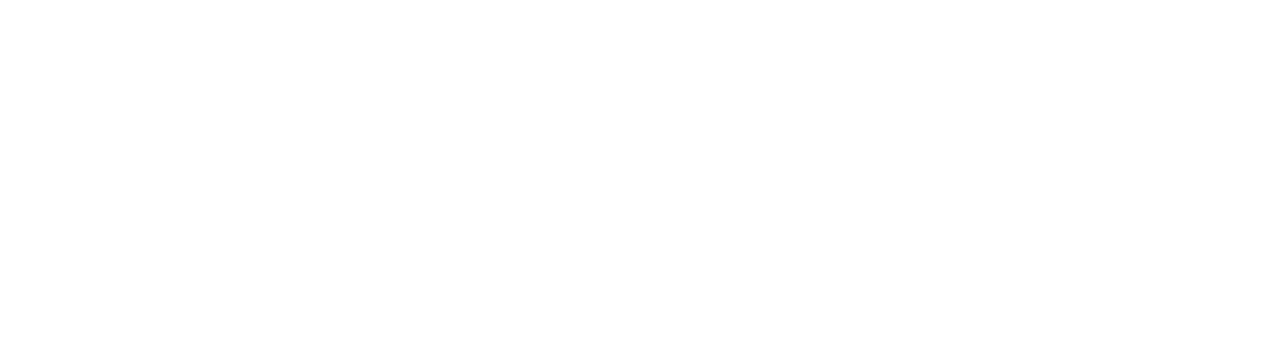
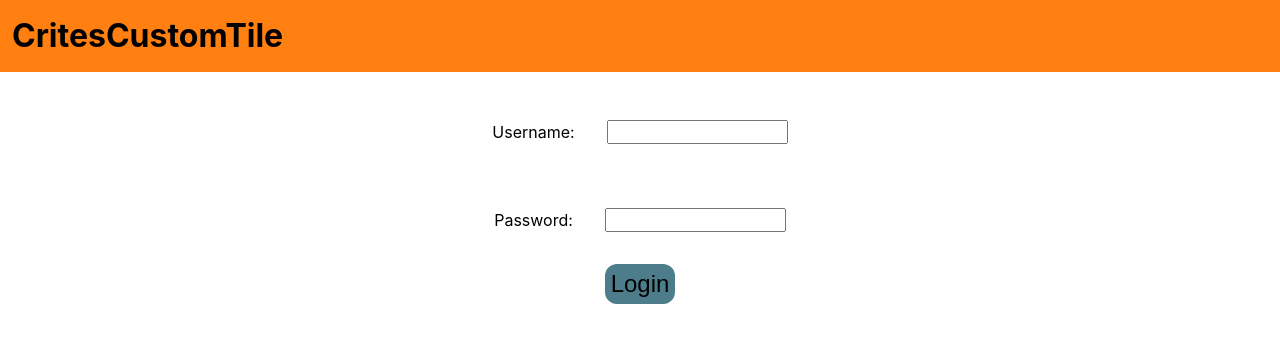
Before and after one commit to nbeswick99/CritesCustomTile, a React (Vite) app in the folder client/: page /admin in a window 1280 px wide. Before the commit this address had no page. Shown: the top 342 px of the page. Built offline with nearby package versions, Linux system fonts and the light colour scheme.

Commit message:
FrontEnd MVP Complete

```diff
--- a/client/src/App.jsx
+++ b/client/src/App.jsx
@@ -10,7 +10,7 @@ import TileFloor from './views/TileFloor.jsx'
 // import HardwoodFloor from './views/HardwoodFloor.jsx'
 
 //Admin View imports
-
+import AdminLogin from './views/AdminLogin.jsx'
 import AdminHome from './views/AdminHome.jsx'
 
 
@@ -28,10 +28,8 @@ function App() {
           {/* <Route path='/HardwoodFloor' element={<HardwoodFloor/>}/> */}
 
           {/* Admin Routes */}
+          <Route path='/admin' element ={<AdminLogin/>}/>
           <Route path='/admin/home' element={<AdminHome/>}/>
-          {/* <Route path='/clients/:id' element={<ShowOne/>} />
-          <Route path='/clients/new' element={<Form />} />
-          <Route path="/clients/:id/update" element={<Update />} /> */}
         </Routes>
     </main>
   )
--- a/client/src/assets/images/index.js
+++ b/client/src/assets/images/index.js
@@ -2,6 +2,7 @@
 import heroImage from './general/HeroImage.jpg'
 import backSplashHero from './general/backSplashHero.jpg'
 import showerHero from './general/showerHero.jpg'
+import tileFloorHero from './general/tileFloorHero.jpg'
 //Backsplash imports
 import backSplash1 from './backsplash/backsplash1.jpg'
 import backSplash2 from './backsplash/backsplash2.jpg'
@@ -42,8 +43,9 @@ const allImages = {
     generalImgs: [
         heroImage,
         backSplashHero,
-        showerHero
-        ],
+        showerHero,
+        tileFloorHero
+    ],
     // Backsplash Images
     backsplashImgs: [
         backSplash1,
--- a/client/src/components/Navbar.jsx
+++ b/client/src/components/Navbar.jsx
@@ -15,8 +15,8 @@ const Navbar = () => {
           <Link to={"/Backsplash"}>Backsplash</Link>
           <Link to={"/Shower"}>Shower</Link>
           <Link to={"/TileFloor"}>Tile Floor</Link>
-          <Link to={"/HardwoodFloor"}>Hardwood Floor</Link>
-          <Link to={"/VinylPlank"}>Vinyl Plank Floor</Link>
+          {/* <Link to={"/HardwoodFloor"}>Hardwood Floor</Link>
+          <Link to={"/VinylPlank"}>Vinyl Plank Floor</Link> */}
         </div>
       </div>
       <Link to={"/Contact"}>Contact</Link>
--- a/client/src/css/AdminHome.css
+++ b/client/src/css/Admin.css
@@ -15,6 +15,32 @@
 }
 .logout-button:hover{
     background-color: #3c6470;
+    transition: 100ms;
+}
+
+.login-container {
+    display: flex;
+    justify-content: center;
+}
+.form-container{
+    display: flex;
+    flex-direction: column;
+    align-items: center;
+}
+.input-container{
+    display: flex;
+    justify-content: space-between;
+}
+.login-button {
+    background-color:#4D7C8A;
+    transition: 100ms;
+    border-radius: .5em;
+    border: none;
+    font-size: 1.5em;
+    padding: .25em;
+}
+.login-button:hover{
+    background-color: #ff7f11;
     transition: 100ms;
 }
 .admin-body{
--- a/client/src/css/ContactForm.css
+++ b/client/src/css/ContactForm.css
@@ -5,7 +5,7 @@
   align-items: center;
   overflow:hidden;
   padding:1em;
-  width: 25vw;
+  width: 30vw;
   border-radius:10%;
 }
 .form{
--- a/client/src/css/Service.css
+++ b/client/src/css/Service.css
@@ -1,3 +1,8 @@
+.service-wrapper{
+  display:flex;
+  flex-direction: column;
+}
+
 .service-container{
   display: flex;
   justify-content: space-around;
@@ -37,27 +42,41 @@ p.service-text{
   object-fit:cover;
   margin-bottom: 10px;
 }
-.image-gallery-container {
-  Display: flex;
-  max-width: 100%;
-  overflow: hidden;
+.gallery-text{
+  color:#4D7C8A;
+  font-size: 3em;
+  text-align: center;
+  padding: .5em;
+}
+.gallery-container {
+  display: flex;
+  flex-direction: column;
+  align-items: center;
+  gap: 1em;
+}
+
+.gallery-row {
+  display: flex;
+  justify-content: center;
 }
 
 .gallery-item{
-  max-width: 20vw;
-  object-fit:cover;
+  width: 20vw;
+  height: 70vh;
+  object-fit: cover;
+  object-position: center;
 }
 
-@media screen and (max-width: 768px) {
-  .image-gallery-container {
-    grid-template-columns: repeat(auto-fit, minmax(200px, 1fr));
-  }
-}
+/* Backsplash  page */
 
 /* Shower page*/
 #shower-banner {
   object-position: 50% 20%;
 }
+/* TileFloorPage */
 #tile-floor-banner{
-  object-position: 50% 35%
+  object-position: 50% 35%;
 }
+#tileFloor0{
+  object-position: 50% 20%;
+}
--- a/client/src/views/AdminHome.jsx
+++ b/client/src/views/AdminHome.jsx
@@ -4,7 +4,7 @@ import { useNavigate} from "react-router-dom"
 //Components
 import ContactCard from "../components/ContactCard"
 //css import
-import '../css/AdminHome.css'
+import '../css/Admin.css'
 
 const AdminHome = () => {
     //state variables
--- /dev/null
+++ b/client/src/views/AdminLogin.jsx
@@ -0,0 +1,66 @@
+import React from "react";
+import {useState} from "react"
+import { useNavigate } from "react-router-dom";
+import axios from "axios";
+
+//css import
+import '../css/Admin.css'
+
+
+const AdminLogin = () => {
+    const [login, setLogin] = useState({
+        username: "",
+        password: "",
+    });
+    const [loginErr, setLoginErr] = useState();
+
+    const Navigate = useNavigate();
+
+    const changeHandler = (e) => {
+        setLogin((prevState) => ({...prevState,
+        [e.target.name]: e.target.value
+      }));
+    };
+
+    const submitHandler = (e) => {
+        e.preventDefault();
+        axios.post("http://localhost:8000/api/login", login)
+        .then((res) => {
+        console.log(res.data)
+        setLogin({
+            username:"",
+            password:"",
+        });
+          Navigate("/admin/home");
+        })
+        .catch((err) => {
+          {
+            setLoginErr(err.response.data.errors)
+            console.log(createErr)
+          }
+        })
+      }
+
+    return (
+        <div>
+            <div className='admin-header'>
+                <h1>CritesCustomTile</h1>
+            </div>
+            <div className="login-container">
+                <form onSubmit={(e) => submitHandler(e)} className="form-container">
+                    <div className="input-container">
+                        <label htmlFor="username"> Username: </label>
+                        <input type="text" name="username" value={login.username} onChange={(e) => changeHandler(e)}/>
+                    </div>
+                    <div className="input-container">
+                        <label htmlFor="password">Password: </label>
+                        <input type="text" name="password" value={login.password}onChange={(e) => changeHandler(e)}/>
+                    </div>
+                    <button type="submit" className="login-button">Login</button>
+                </form>
+            </div>
+        </div>
+    )
+}
+
+export default AdminLogin
--- a/client/src/views/Backsplash.jsx
+++ b/client/src/views/Backsplash.jsx
@@ -13,7 +13,7 @@ import allImages from '../assets/images/index.js'
 const Backsplash = () => {
   const {backsplashImgs} = allImages
   return (
-    <div>
+    <div className='service-wrapper'>
       <div className='bigheader'>
         <Header />
         <Navbar />
@@ -34,14 +34,21 @@ const Backsplash = () => {
         <ContactForm/>
       </div>
       {/* Gallery Images */}
-      <ol>
-        {backsplashImgs.map( (eachImg, IDX) => {
-          return (
-          <li>
-            <img className="gallery-item" id={`backsplash${IDX}`} src={eachImg} alt="" />
-          </li>
-          )})};
-      </ol>
+      <h2 className='gallery-text'>Gallery</h2>
+      <div className='gallery-container'>
+        <div classname='gallery-row'>
+          <img className='gallery-item' id="backsplash0" src={backsplashImgs[0]} alt="" />
+          <img className='gallery-item' id="backsplash1" src={backsplashImgs[1]} alt="" />
+          <img className='gallery-item' id="backsplash2" src={backsplashImgs[2]} alt="" />
+          <img className='gallery-item' id="backsplash3" src={backsplashImgs[3]} alt="" />
+        </div>
+        <div classname='gallery-row'>
+          <img className='gallery-item' id="backsplash4" src={backsplashImgs[4]} alt="" />
+          <img className='gallery-item' id="backsplash5" src={backsplashImgs[5]} alt="" />
+          <img className='gallery-item' id="backsplash6" src={backsplashImgs[6]} alt="" />
+          <img className='gallery-item' id="backsplash7" src={backsplashImgs[7]} alt="" />
+        </div>
+      </div>
     </div>
   )
 }
--- a/client/src/views/Shower.jsx
+++ b/client/src/views/Shower.jsx
@@ -5,8 +5,11 @@ import Header from '../components/Header.jsx'
 import ContactForm from '../components/ContactForm'
 //css imports
 import '../css/Service.css'
+//image imports
+import allImages from '../assets/images/index.js'
 
 const Shower = () => {
+  const {generalImgs, showerImgs} = allImages
   return (
     <div>
       <div className='bigheader'>
@@ -14,7 +17,7 @@ const Shower = () => {
         <Navbar />
       </div>
       {/* Banner image */}
-      <img className='banner' id='shower-banner' src="https://scontent.fosu2-1.fna.fbcdn.net/v/t39.30808-6/348430705_310901787940079_3405793847406322326_n.jpg?_nc_cat=102&ccb=1-7&_nc_sid=127cfc&_nc_ohc=smoh_dt53QEQ7kNvgGG7duz&_nc_ht=scontent.fosu2-1.fna&oh=00_AYABUEUku5-aQ1grX1AEDuZYlijVe6j09Z6nr7-i7EFtEg&oe=669A5831" alt="Backsplash" />
+      <img className='banner' id='shower-banner' src={generalImgs[2]} alt="Backsplash" />
       {/* Blurb and Contact form */}
       <div className='service-container'>
         <div className='service-text-container'>
@@ -28,10 +31,20 @@ const Shower = () => {
         <ContactForm/>
       </div>
       {/* Gallery Images */}
-      <div className='image-gallery-container'>
-        <img className='gallery-item' src="https://scontent.fosu2-1.fna.fbcdn.net/v/t39.30808-6/288761646_174665798253800_6400174334444935491_n.jpg?_nc_cat=106&ccb=1-7&_nc_sid=3a1ebe&_nc_ohc=ZFnA8rnrfOUQ7kNvgHJN7xD&_nc_ht=scontent.fosu2-1.fna&oh=00_AYBtRW5-z9kcTtuuJD2zyWCVfBiluGXcTUs7I5CNhe17_A&oe=669A2F01" alt="" />
-        <img className='gallery-item' src="https://scontent.fosu2-1.fna.fbcdn.net/v/t39.30808-6/275125846_152919833761730_7744277862122368930_n.jpg?_nc_cat=109&ccb=1-7&_nc_sid=3a1ebe&_nc_ohc=5Y_Z82z8txsQ7kNvgF9OrlF&_nc_ht=scontent.fosu2-1.fna&oh=00_AYBaV6YwaEVCo19Jb5-LQuBVZnfw6LMHrPuc61T0O7aEdw&oe=669A3876" alt="" />
-        <img className='gallery-item' src="https://scontent.fosu2-1.fna.fbcdn.net/v/t39.30808-6/273149164_146700544383659_1020882095174248639_n.jpg?_nc_cat=102&ccb=1-7&_nc_sid=3a1ebe&_nc_ohc=WkSByTKJ9goQ7kNvgHTV2Si&_nc_ht=scontent.fosu2-1.fna&oh=00_AYBrQmSp75mpZwjBJmtNQ7mdJi1T-DL5Tl5hDokF8Il2ZQ&oe=669A5A19" alt="" />
+      <h2 className='gallery-text'>Gallery</h2>
+      <div className='gallery-container'>
+        <div classname='gallery-row'>
+          <img className='gallery-item' id="shower0" src={showerImgs[0]} alt="" />
+          <img className='gallery-item' id="shower1" src={showerImgs[1]} alt="" />
+          <img className='gallery-item' id="shower2" src={showerImgs[2]} alt="" />
+          <img className='gallery-item' id="shower3" src={showerImgs[3]} alt="" />
+        </div>
+        <div classname='gallery-row'>
+          <img className='gallery-item' id="shower4" src={showerImgs[4]} alt="" />
+          <img className='gallery-item' id="shower5" src={showerImgs[5]} alt="" />
+          <img className='gallery-item' id="shower6" src={showerImgs[6]} alt="" />
+          <img className='gallery-item' id="shower7" src={showerImgs[9]} alt="" />
+        </div>
       </div>
     </div>
   )
```
Also changed, not shown: client/src/views/Home.jsx (+8 -8 lines), client/src/views/TileFloor.jsx (+17 -5 lines), client/src/assets/images/general/tileFloorHero.jpg (added), 1 other file (tests, documents, lock files or other folders).
